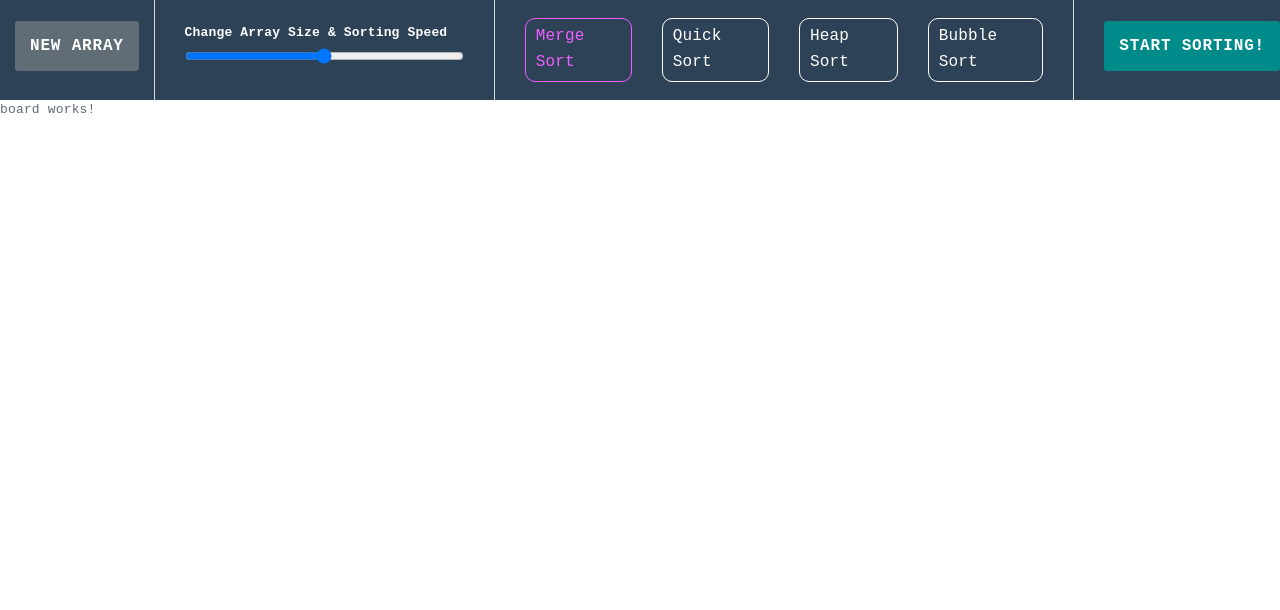
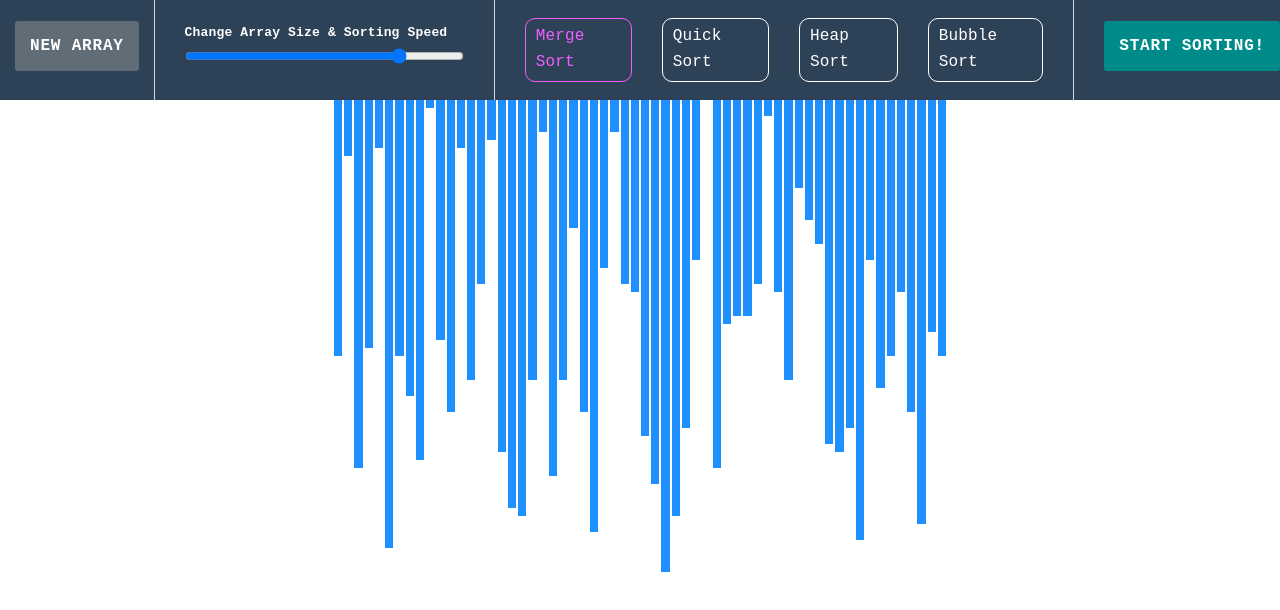
Before and after one commit to naime1947/sortalgovisulaizer, an Angular app: page / in a window 1280 px wide. Both pictures are taken after a click on the button "NEW ARRAY". Shown: the top 610 px of the page. Built offline with nearby package versions, Linux system fonts and the light colour scheme.

Commit message:
sorting visual area created and array generated

```diff
--- a/src/app/components/board/board.component.html
+++ b/src/app/components/board/board.component.html
@@ -1 +1,9 @@
-<p>board works!</p>
+<div class="container">
+  <div class="array-list">
+    <div
+      class="each-item"
+      *ngFor="let item of arrService.arr$ | async"
+      [style.height]="item + 'vh'"
+    ></div>
+  </div>
+</div>
--- a/src/app/components/board/board.component.scss
+++ b/src/app/components/board/board.component.scss
@@ -0,0 +1,17 @@
+.container {
+  width: 100%;
+  display: flex;
+  justify-content: center;
+
+  .array-list {
+    width: 70%;
+    display: flex;
+    justify-content: center;
+  }
+}
+
+.each-item {
+  margin: 0 1px;
+  background-color: dodgerblue;
+  flex: 1;
+}
--- a/src/app/components/board/board.component.ts
+++ b/src/app/components/board/board.component.ts
@@ -1,15 +1,13 @@
+import { ArraySortService } from './../../services/arr-sort.service';
 import { Component, OnInit } from '@angular/core';
 
 @Component({
   selector: 'app-board',
   templateUrl: './board.component.html',
-  styleUrls: ['./board.component.scss']
+  styleUrls: ['./board.component.scss'],
 })
 export class BoardComponent implements OnInit {
+  constructor(public arrService: ArraySortService) {}
 
-  constructor() { }
-
-  ngOnInit(): void {
-  }
-
+  ngOnInit(): void {}
 }
--- a/src/app/components/toolbar/toolbar.component.html
+++ b/src/app/components/toolbar/toolbar.component.html
@@ -1,12 +1,14 @@
 <div id="toolbar">
-  <button id="btnNewArray">New Array</button>
+  <button id="btnNewArray" (click)="generateNewArr()">New Array</button>
   <div class="separator"></div>
   <div id="arraySize">
     <label for="changeSize"> Change Array Size &amp; Sorting Speed </label
     ><input
       type="range"
-      min="0"
+      (input)="onRangeChange($event)"
+      min="7"
       max="100"
+      value="80"
       id="changeSize"
       style="background: white; cursor: pointer"
     />
--- a/src/app/components/toolbar/toolbar.component.ts
+++ b/src/app/components/toolbar/toolbar.component.ts
@@ -1,15 +1,22 @@
+import { ArraySortService } from './../../services/arr-sort.service';
 import { Component, OnInit } from '@angular/core';
 
 @Component({
   selector: 'app-toolbar',
   templateUrl: './toolbar.component.html',
-  styleUrls: ['./toolbar.component.scss']
+  styleUrls: ['./toolbar.component.scss'],
 })
 export class ToolbarComponent implements OnInit {
+  constructor(private arrService: ArraySortService) {}
 
-  constructor() { }
+  ngOnInit(): void {}
 
-  ngOnInit(): void {
+  generateNewArr() {
+    this.arrService.generateNewArr();
   }
 
+  onRangeChange(e: any) {
+    const value = e.target.value;
+    this.arrService.generateNewArr(value);
+  }
 }
--- /dev/null
+++ b/src/app/services/arr-sort.service.ts
@@ -0,0 +1,20 @@
+import { Injectable } from '@angular/core';
+import { BehaviorSubject, Observable, Subject } from 'rxjs';
+
+@Injectable({
+  providedIn: 'root',
+})
+export class ArraySortService {
+  defaultArrLength = 60;
+
+  private arrSub = new Subject<number[]>();
+
+  public arr$: Observable<number[]> = this.arrSub.asObservable();
+
+  generateNewArr(length: number = this.defaultArrLength) {
+    const newArr = Array.from({ length: length }, () =>
+      Math.floor(Math.random() * 60)
+    );
+    this.arrSub.next(newArr);
+  }
+}
```
